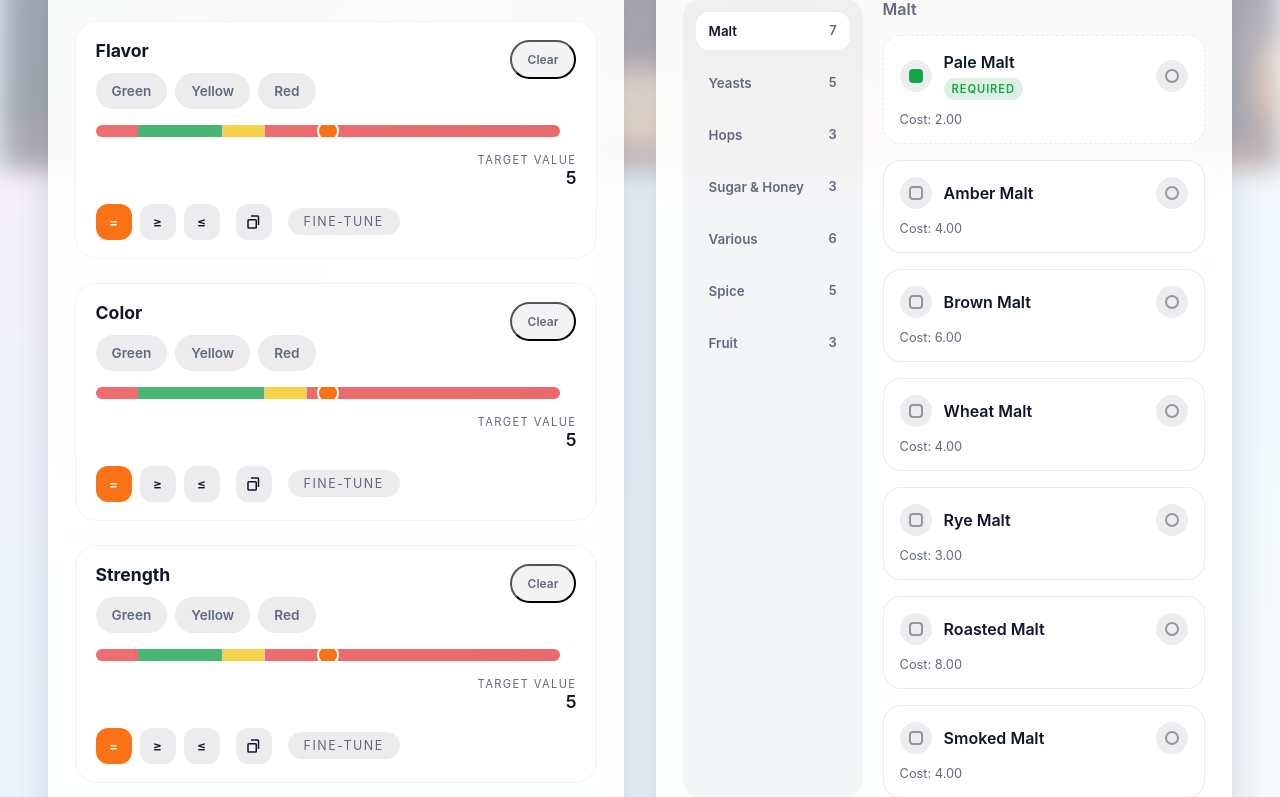
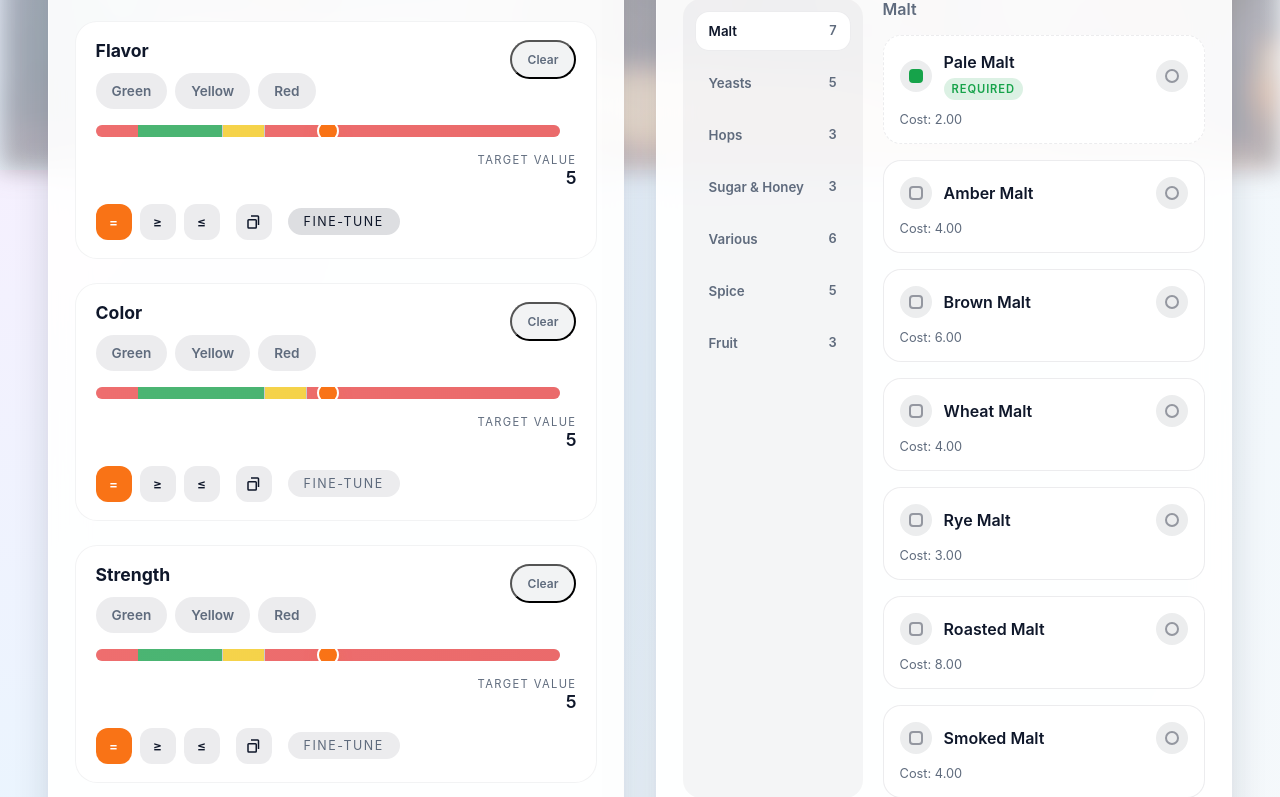
Before and after one commit to wojoeraf/AleAbbeyBeerCalculator, a Flask app: page / in a window 1280 px wide, with the pointer over the restyled element. Shown: the part 630-1427 px from the top of the page. Run offline with Flask 3, Linux system fonts and the light colour scheme.

Commit message:
Update styles.css

```diff
--- a/static/styles.css
+++ b/static/styles.css
@@ -638,9 +638,12 @@ button {
   color: var(--accent-strong);
 }
 
+.attr-card__fine-toggle:hover {
+  background: rgba(15, 23, 42, 0.14);
+  color: var(--text-primary);
+}
+
 .attr-card__advanced {
-  /*border-top: 1px dashed rgba(15, 23, 42, 0.12);*/
-  /*padding-top: 14px;*/
   display: flex;
   justify-content: flex-start;
   align-items: center;
```
